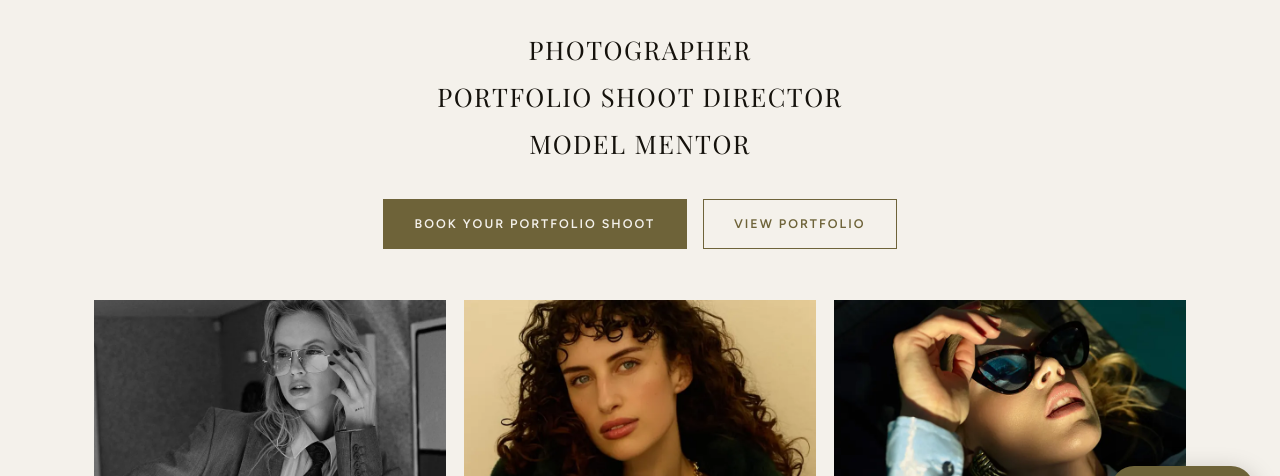
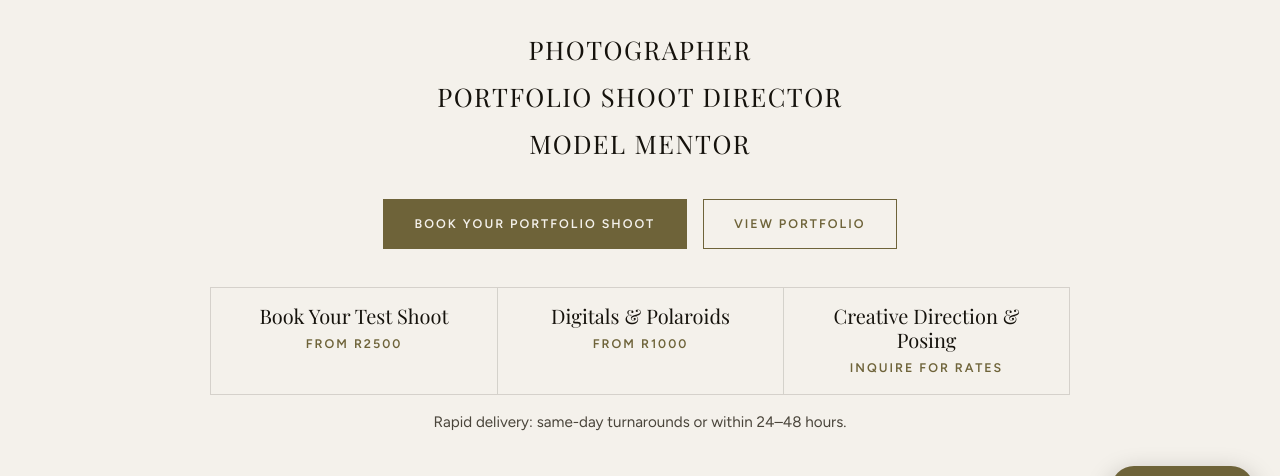
Before and after one commit to getbookednow/about-booked, a plain HTML site: page tarryntaylor/index.html in a window 1280 px wide. Shown: the part 262-738 px from the top of the page. Drawn offline with nearby package versions, Linux system fonts and the light colour scheme; a web font is replaced by a local one.

Commit message:
Add package prices and rapid-delivery line to the home hero (#18)
Compact three-up strip under the hero buttons linking to the full Bookings
section, which stays in place with the descriptions.

Co-authored-by: Claude Opus 5.5 <noreply@anthropic.com>

```diff
--- a/tarryntaylor/index.html
+++ b/tarryntaylor/index.html
@@ -130,6 +130,16 @@
     font-family:"Playfair Display",Georgia,serif;font-size:clamp(1.05rem,2.4vw,1.6rem);
     letter-spacing:.06em;text-transform:uppercase;color:var(--ink)}
   .hero-cta{margin-top:2.2rem;display:flex;gap:1rem;flex-wrap:wrap;justify-content:center}
+  .hero-pk{list-style:none;margin:2.4rem auto 0;max-width:860px;display:grid;grid-template-columns:1fr;
+    border:1px solid var(--line)}
+  @media(min-width:700px){.hero-pk{grid-template-columns:repeat(3,1fr)}}
+  .hero-pk li+li{border-top:1px solid var(--line)}
+  @media(min-width:700px){.hero-pk li+li{border-top:0;border-left:1px solid var(--line)}}
+  .hero-pk a{display:flex;flex-direction:column;gap:.35rem;padding:1rem 1.1rem;transition:background .3s ease}
+  .hero-pk a:hover{background:var(--cream-warm)}
+  .hero-pk-t{font-family:"Playfair Display",Georgia,serif;font-size:var(--t-1);color:var(--ink);line-height:1.2}
+  .hero-pk-p{font-size:var(--t--1);letter-spacing:.16em;text-transform:uppercase;font-weight:600;color:var(--gold-ink)}
+  .hero-fast{margin-top:.9rem;font-size:.95rem;color:var(--ink-soft)}
 
   /* ── SECTIONS ── */
   .sec{padding:clamp(3.5rem,9vw,7rem) 0}
@@ -330,6 +340,12 @@
           <a class="btn" href="/tarryntaylor/contact.html">Book Your Portfolio Shoot</a>
           <a class="btn btn-ghost" href="#work">View Portfolio</a>
         </div>
+        <ul class="hero-pk" aria-label="Packages">
+          <li><a href="#bookings"><span class="hero-pk-t">Book Your Test Shoot</span><span class="hero-pk-p">From R2500</span></a></li>
+          <li><a href="#bookings"><span class="hero-pk-t">Digitals &amp; Polaroids</span><span class="hero-pk-p">From R1000</span></a></li>
+          <li><a href="#bookings"><span class="hero-pk-t">Creative Direction &amp; Posing</span><span class="hero-pk-p">Inquire for Rates</span></a></li>
+        </ul>
+        <p class="hero-fast">Rapid delivery: same-day turnarounds or within 24&ndash;48 hours.</p>
       </div>
         <div class="gal-wrap gal-hero" data-gal role="group" aria-roledescription="carousel" aria-label="Model portfolio — swipe or use the arrows">
         <div class="gal" tabindex="0">
```
